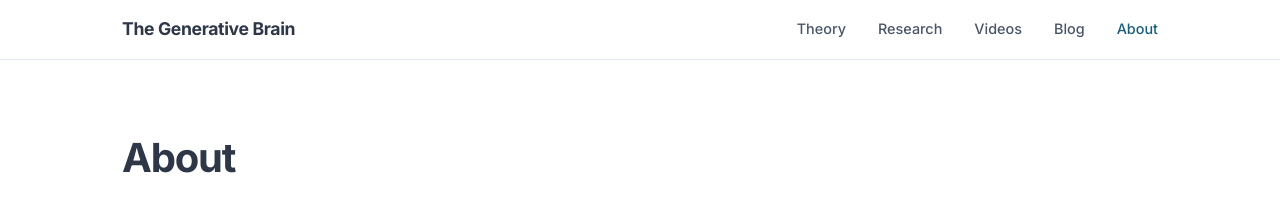
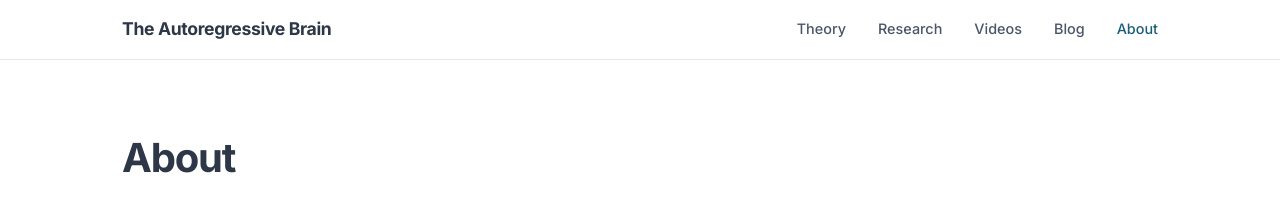
Before and after one commit to elanbarenholtz/elanbarenholtz.github.io, a Jekyll site: the page built from about.md, in a window 1280 px wide. Shown: the top 206 px of the page. Built offline with Jekyll 4.4.1, drawn with Linux system fonts in a browser that asks for light colours.

Commit message:
Update nav.html

```diff
--- a/_includes/nav.html
+++ b/_includes/nav.html
@@ -1,6 +1,6 @@
 <nav class="site-nav">
   <div class="nav-inner">
-    <a href="{{ '/' | relative_url }}" class="nav-brand">The Generative Brain</a>
+    <a href="{{ '/' | relative_url }}" class="nav-brand">The Autoregressive Brain</a>
     <button class="nav-toggle" onclick="document.querySelector('.nav-links').classList.toggle('open')" aria-label="Menu">
       <span></span><span></span><span></span>
     </button>
```
